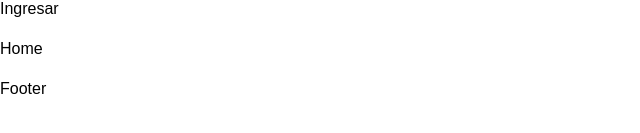
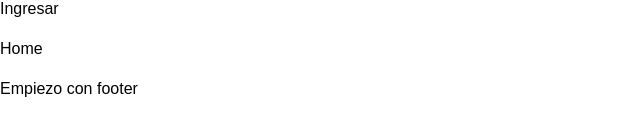
Before and after one commit to SantaPrograma/Digimedia_Front, a Next.js app: page / in a window 1280 px wide. Shown: the part 219-352 px from the top of the page, without its empty margins (0-640 px from the left). Built offline with nearby package versions, Linux system fonts and the light colour scheme.

Commit message:
cambio footer

```diff
--- a/app/(client)/components/Footer.jsx
+++ b/app/(client)/components/Footer.jsx
@@ -2,6 +2,6 @@
 
 export default function Footer() {
     return (
-        <h1 className="mt-4">Footer</h1>
+        <h1 className="mt-4">Empiezo con footer</h1>
     );
 }
```
